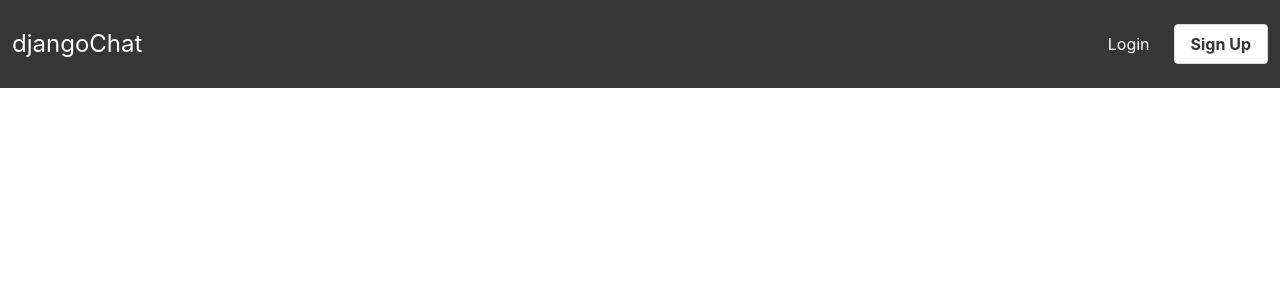
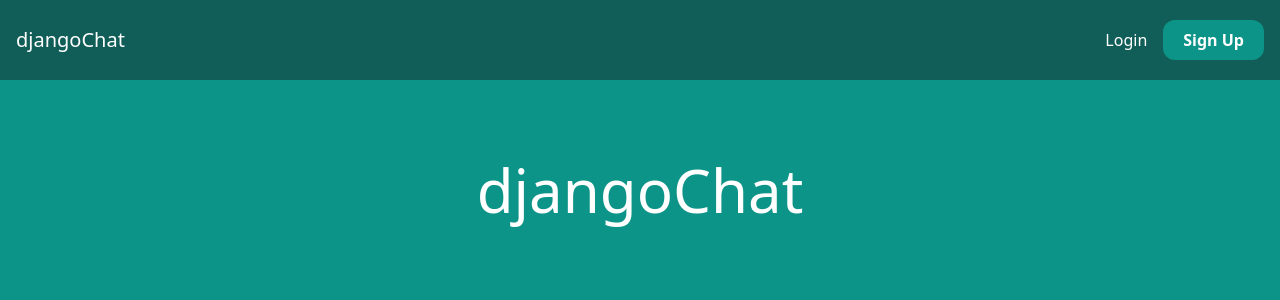
Before and after one commit to Gornstats/djangoChat, a Django app: page / in a window 1280 px wide. Shown: the top 300 px of the page. Run offline with Django 4.2, Linux system fonts and the light colour scheme; some libraries are stand-ins or nearby versions.

Commit message:
created templates

```diff
--- a/core/templates/core/base.html
+++ b/core/templates/core/base.html
@@ -3,24 +3,21 @@
     <head>
         <meta charset="utf-8">
         <meta name="viewport" content="width=device-width, initial-scale=1">
+
         <title>{% block title %}{% endblock %}djangoChat</title>
-        <link rel="stylesheet" href="https://cdn.jsdelivr.net/npm/bulma@0.9.3/css/bulma.min.css">
+
+        <script src="https://cdn.tailwindcss.com"></script>
     </head>
 
-    <body>
-        <nav class="navbar is-dark is-purple pt-4 pb-4">
-            <div class="navbar-brand">
-                <a href="/" class="navbar-item is-size-4">djangoChat</a>
+    <body class="bg-teal-600">
+        <nav class="flex items-center justify-between px-4 py-5 bg-teal-800">
+            <div>
+                <a href="/" class="text-xl text-white">djangoChat</a>
             </div>
 
-            <div class="navbar-menu">
-                <div class="navbar-end">
-                    <a href="/login/" class="navbar-item">Login</a>
-
-                    <div class="navbar-item">
-                        <a href="/signup/" class="button"><strong>Sign Up</strong></a>
-                    </div>
-                </div>
+            <div class="flex items-center space-x-4">
+                    <a href="/login/" class="text-white hover:text-gray-200">Login</a>
+                    <a href="/signup/" class="px-5 py-2 rounded-xl text-white bg-teal-600 hover:bg-teal-700"><strong>Sign Up</strong></a>
             </div>
         </nav>
 
--- a/core/templates/core/frontpage.html
+++ b/core/templates/core/frontpage.html
@@ -1 +1,9 @@
 {% extends 'core/base.html' %}
+
+{% block title %}Get ready to {% endblock %}
+
+{% block content %}
+    <div class="p-10 lg:p-20 text-center">
+        <h1 class="text-3xl lg:text-6xl text-white">djangoChat</h1>
+    </div>
+{% endblock %}
```
